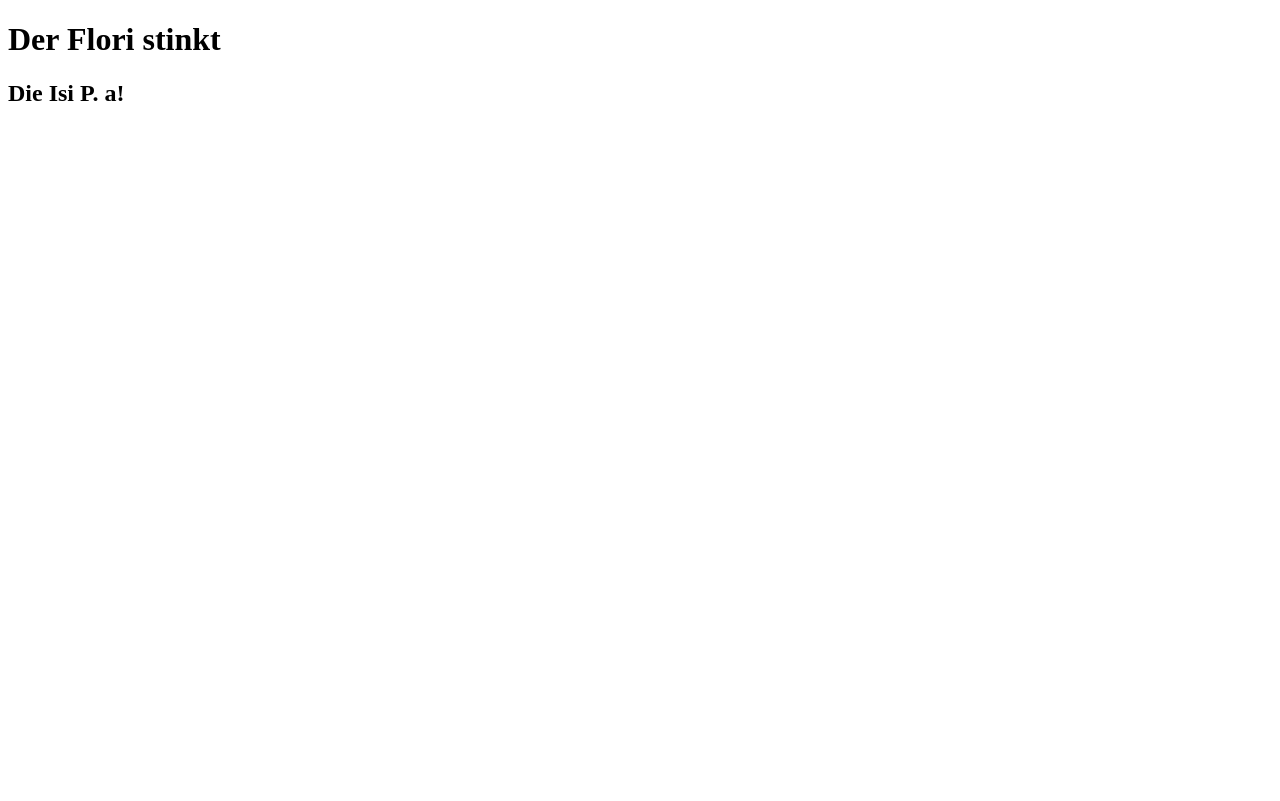
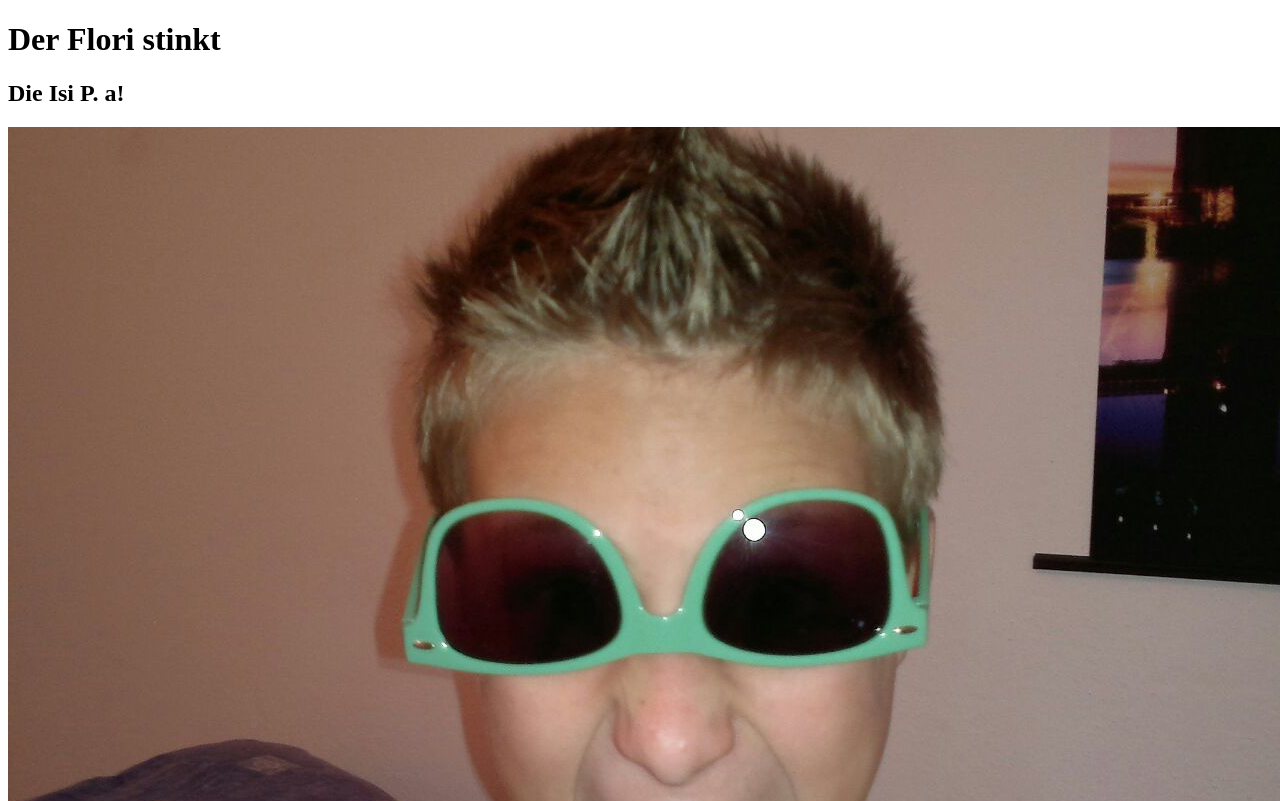
Before and after one commit to RndmOwl/hhh.github.io, a plain HTML site: page index.html in a window 1280 px wide. Shown: the top 801 px of the page. Drawn offline with Linux system fonts and the light colour scheme.

Commit message:
Schwules Bild 1.

```diff
--- a/index.html
+++ b/index.html
@@ -7,6 +7,6 @@
   <body>
   <h1>Der Flori stinkt</h1>
   <h2>Die Isi P. a!</h2>
-  <img src="./lel" alt="">
+  <img src="lel.jpg" alt="">
   </body>
 </html>
```
